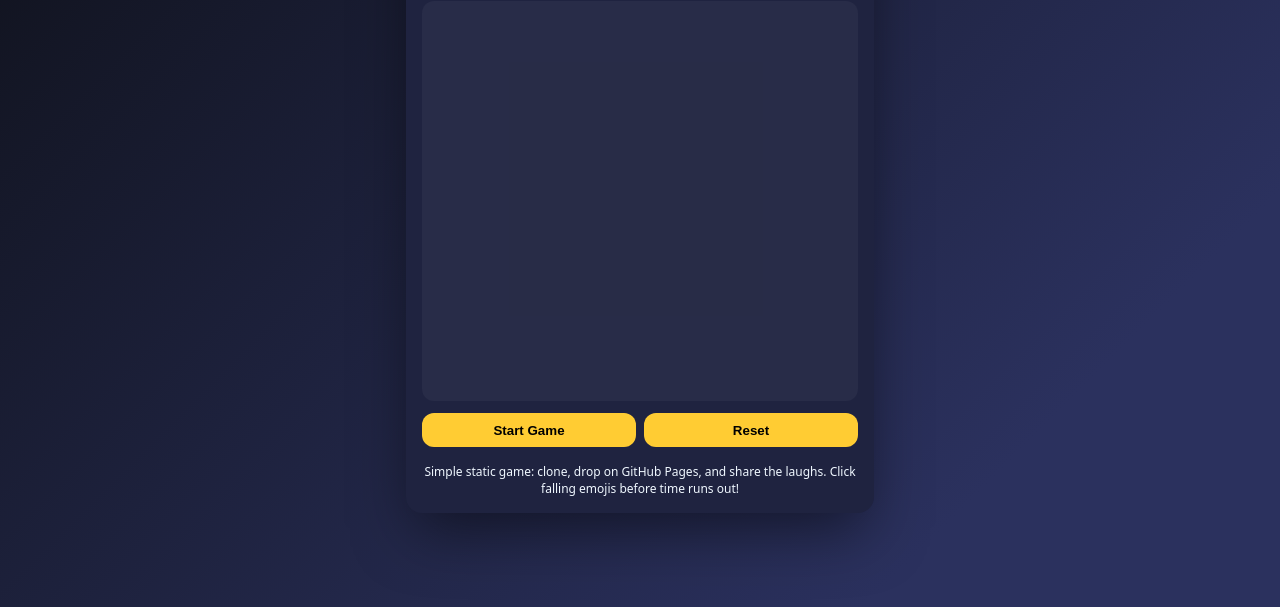
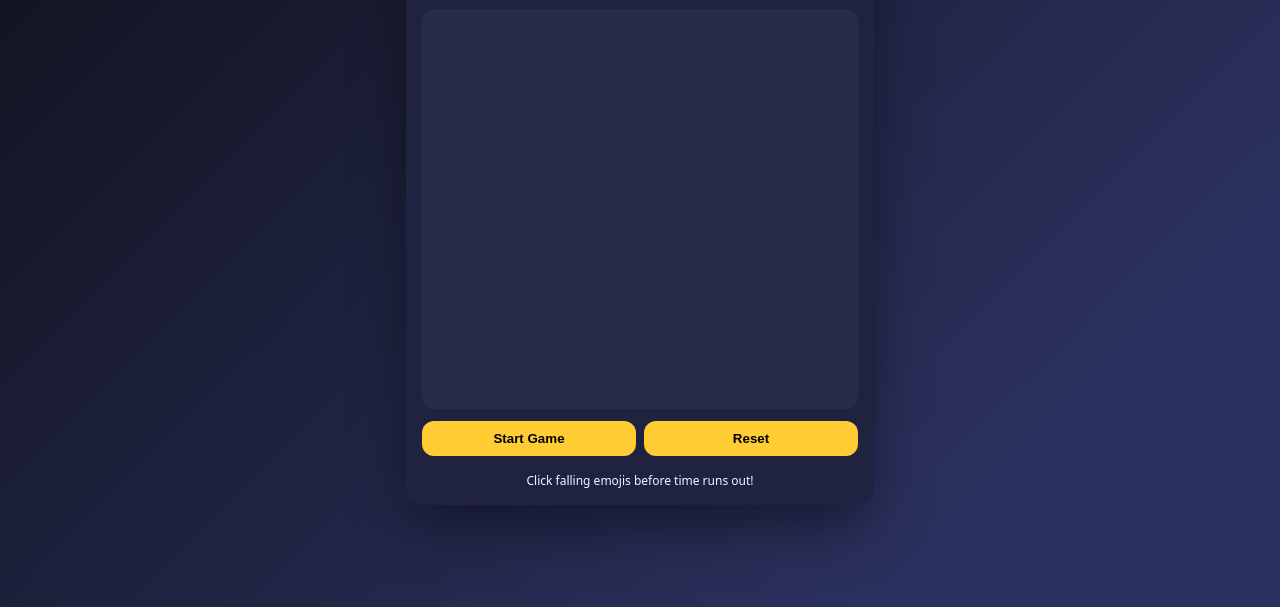
Before and after one commit to Bashithag/simple-game, a plain HTML site: page index.html in a window 1280 px wide. Shown: the part 193-800 px from the top of the page. Drawn offline with Linux system fonts and the light colour scheme.

Commit message:
Update index.html

```diff
--- a/index.html
+++ b/index.html
@@ -36,7 +36,7 @@
         <button id="startBtn">Start Game</button>
         <button id="resetBtn">Reset</button>
       </div>
-      <div class="footer">Simple static game: clone, drop on GitHub Pages, and share the laughs. Click falling emojis before time runs out!</div>
+      <div class="footer">Click falling emojis before time runs out!</div>
     </div>
   </div>
 
```
